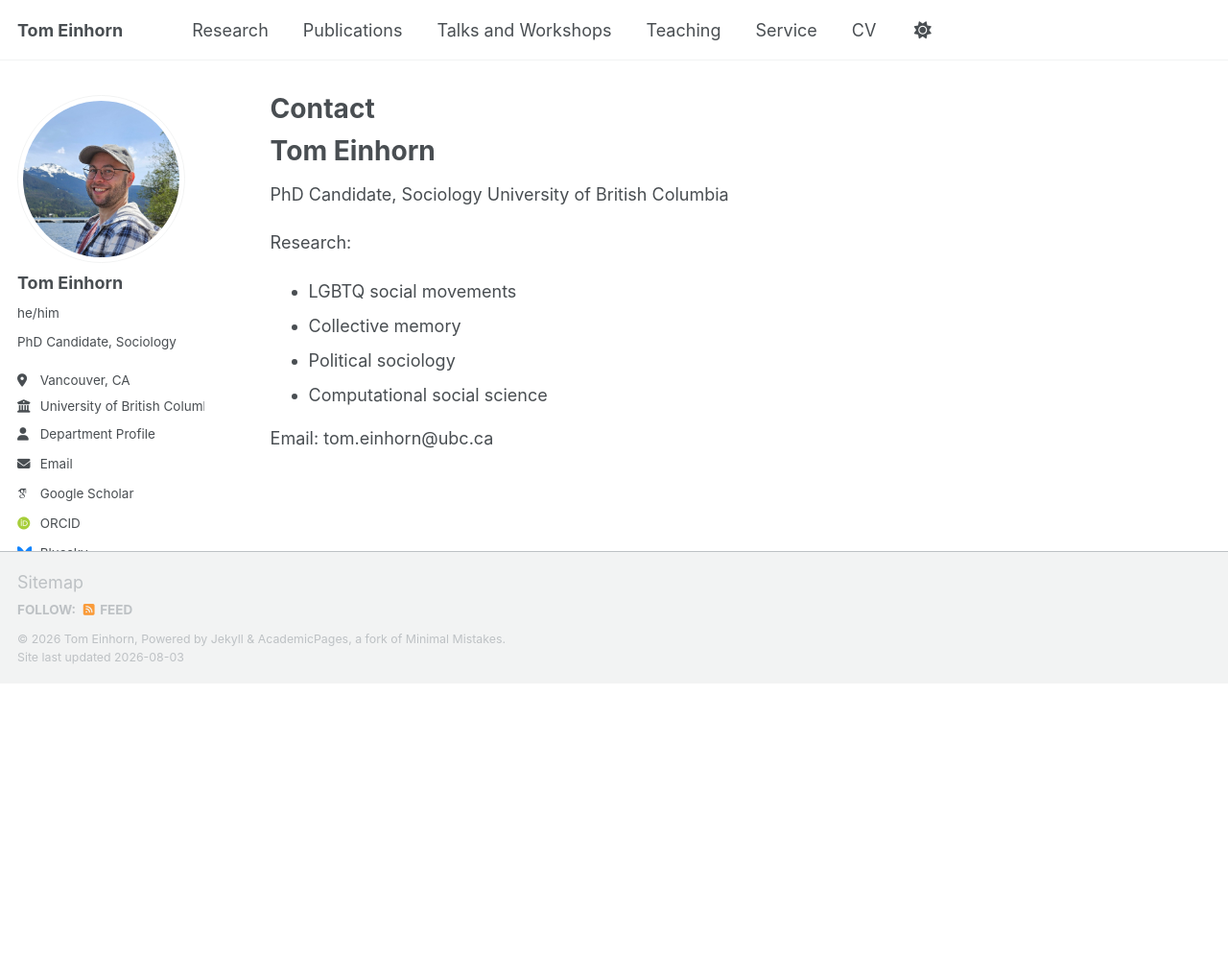
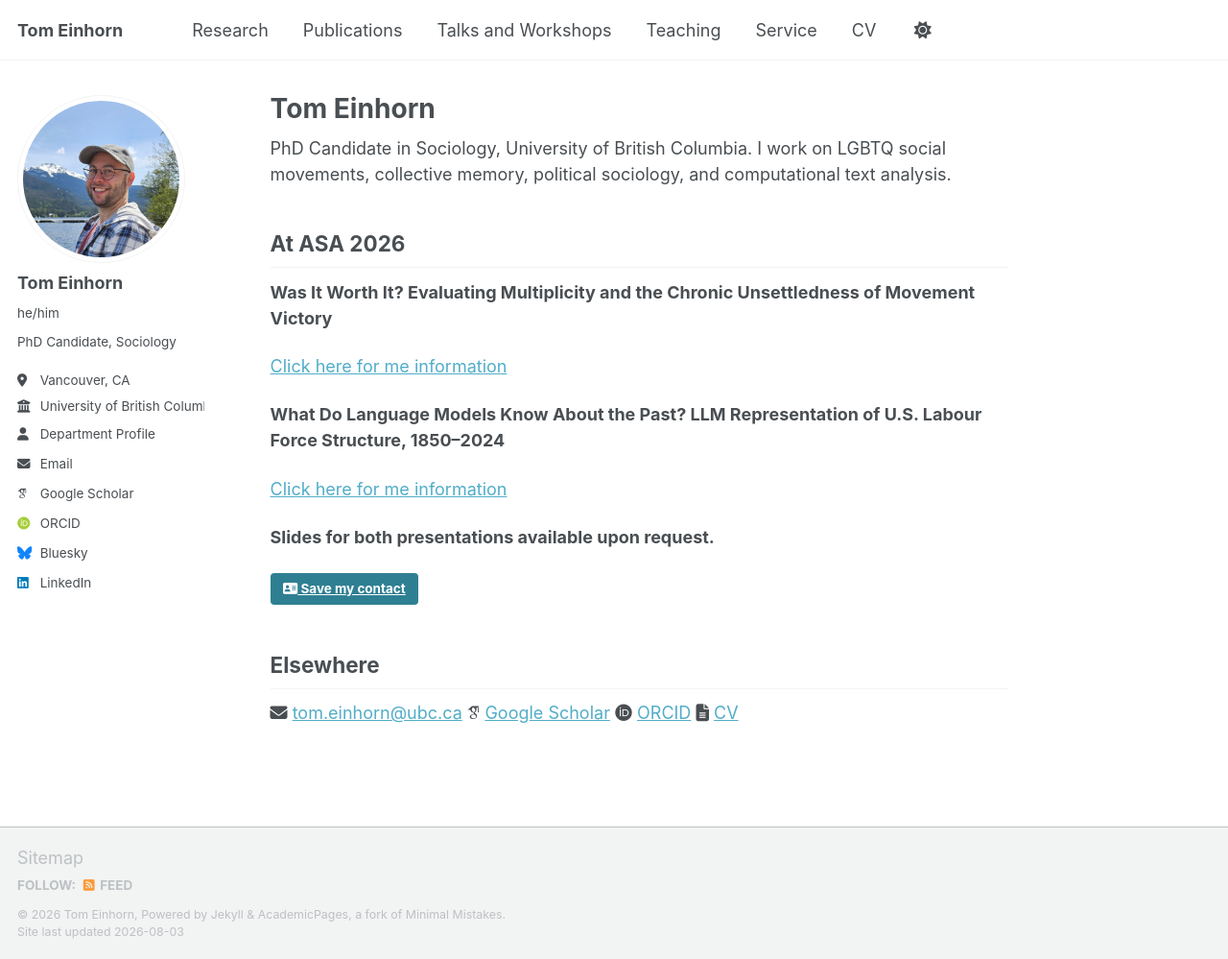
Before and after one commit to TomEinhorn/tomeinhorn.github.io, a Jekyll site: the page built from _pages/conference.md, in a window 1280 px wide and 999 px high. Shown: the whole window at 96% size. Built offline with Jekyll 4.4.1, drawn with Linux system fonts in a browser that asks for light colours; some web fonts are replaced; a script bundle is joined from its source files by our own code; library files that are not in the unit come from our copies.

Commit message:
Revise conference page for Tom Einhorn
Updated conference page with new title and additional information about Tom Einhorn's research and contact details.

```diff
--- a/_pages/conference.md
+++ b/_pages/conference.md
@@ -1,20 +1,34 @@
 ---
 layout: single
-title: "Contact"
+title: "Tom Einhorn"
 permalink: /conference/
 author_profile: true
+sitemap: false
 ---
 
-# Tom Einhorn
+PhD Candidate in Sociology, University of British Columbia.
+I work on LGBTQ social movements, collective memory, political
+sociology, and computational text analysis.
 
-PhD Candidate, Sociology
-University of British Columbia
+## At ASA 2026
 
-Research:
-- LGBTQ social movements
-- Collective memory
-- Political sociology
-- Computational social science
+**Was It Worth It? Evaluating Multiplicity and the Chronic
+Unsettledness of Movement Victory**
 
-Email:
-tom.einhorn@ubc.ca
+[Click here for me information](/talks/2026-08-09-ASA-CBSM)
+
+**What Do Language Models Know About the Past? LLM Representation of U.S. Labour Force Structure, 1850–2024**
+
+[Click here for me information](/talks/2026-08-08-ASA-Comp-Hist)
+
+**Slides for both presentations available upon request.**
+
+<a href="/files/tom-einhorn.vcf" class="btn btn--primary">
+<i class="fas fa-address-card"></i> Save my contact</a>
+
+## Elsewhere
+
+<i class="fas fa-envelope"></i> [tom.einhorn@ubc.ca](mailto:tom.einhorn@ubc.ca)
+<i class="ai ai-google-scholar"></i> [Google Scholar](https://scholar.google.com/citations?user=PRIgkT0AAAAJ&hl=en)
+<i class="ai ai-orcid"></i> [ORCID](https://orcid.org/0000-0002-3666-2757)
+<i class="fas fa-file-lines"></i> [CV](/cv/)
```
